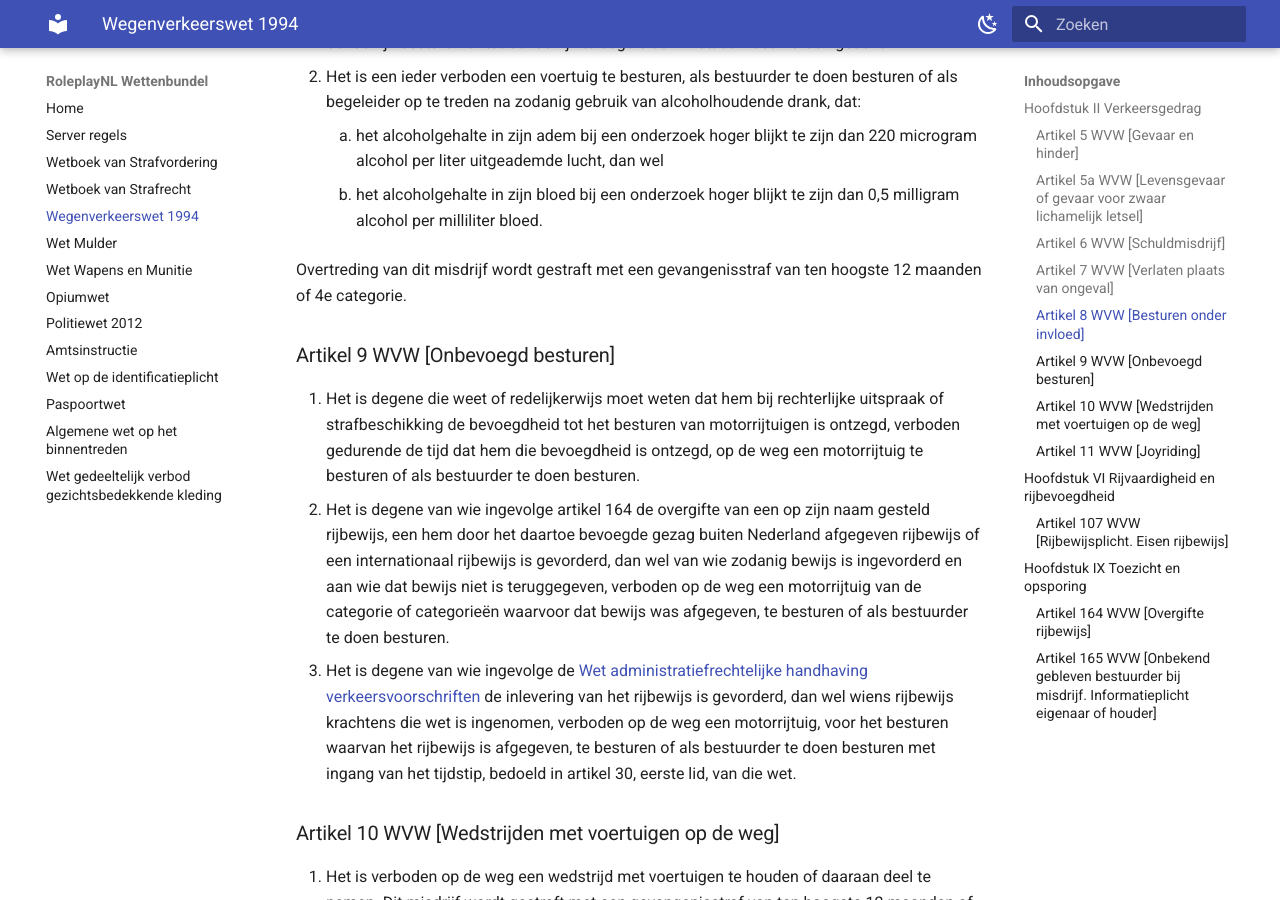
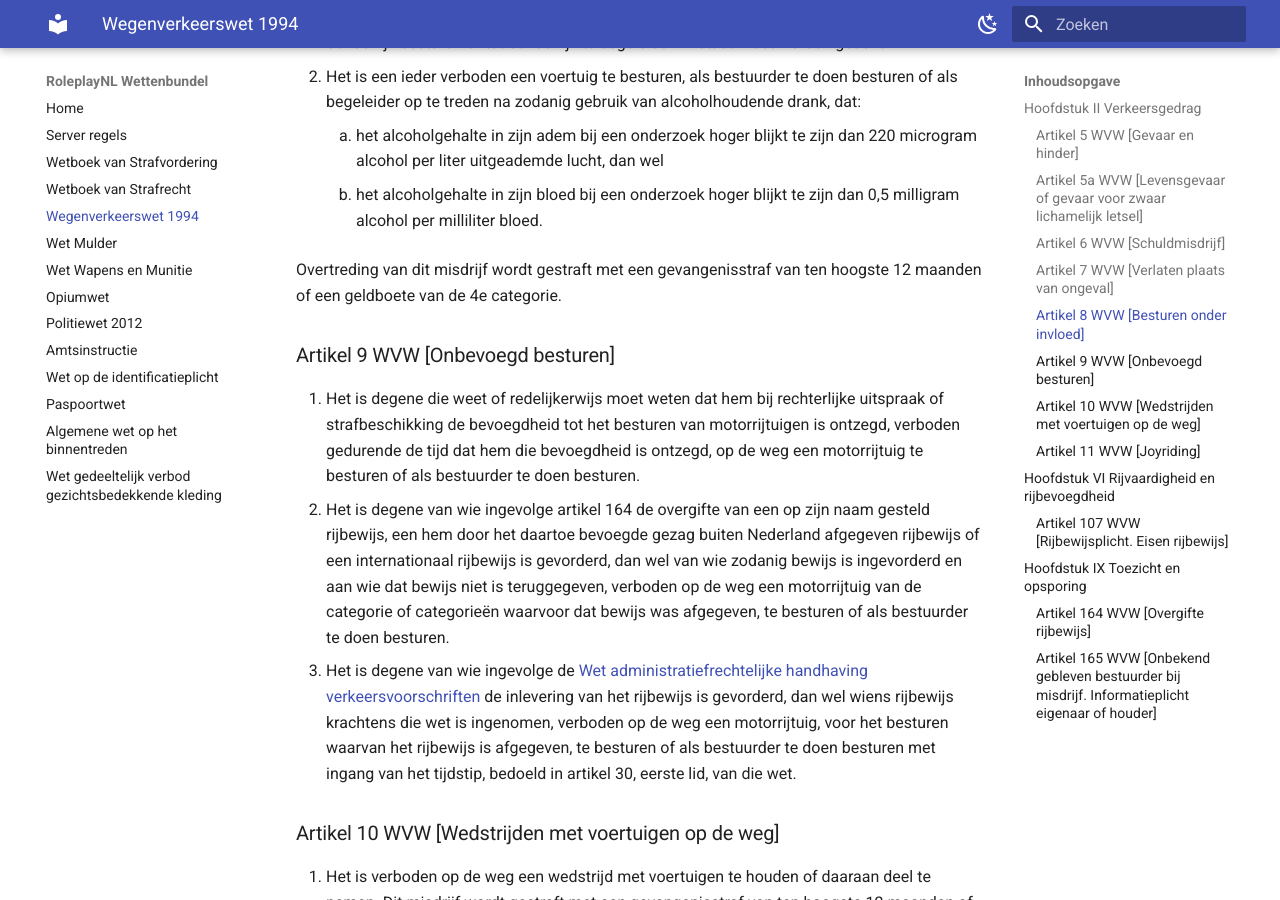
Before and after one commit to EnriqueFernandez20/FutureRP-Wettenbundel, an MkDocs documentation site: the page built from docs/wegenverkeerswet-1994.md, in a window 1280 px wide and 900 px high, scrolled down 2283 px. Built offline with MkDocs 1.6.1 and Material for MkDocs 9.7.7, drawn with Linux system fonts in a browser that asks for light colours.

Commit message:
Update wegenverkeerswet-1994.md

```diff
--- a/docs/wegenverkeerswet-1994.md
+++ b/docs/wegenverkeerswet-1994.md
@@ -46,7 +46,7 @@ Het overtreden van dit misdrijf wordt gestraft met een gevangenisstraf van ten h
     1. het alcoholgehalte in zijn adem bij een onderzoek hoger blijkt te zijn dan 220 microgram alcohol per liter uitgeademde lucht, dan wel
     2. het alcoholgehalte in zijn bloed bij een onderzoek hoger blijkt te zijn dan 0,5 milligram alcohol per milliliter bloed.
 
-Overtreding van dit misdrijf wordt gestraft met een gevangenisstraf van ten hoogste 12 maanden of 4e categorie.
+Overtreding van dit misdrijf wordt gestraft met een gevangenisstraf van ten hoogste 12 maanden of een geldboete van de 4e categorie.
 
 ### Artikel 9 WVW [Onbevoegd besturen]
 1. Het is degene die weet of redelijkerwijs moet weten dat hem bij rechterlijke uitspraak of strafbeschikking de bevoegdheid tot het besturen van motorrijtuigen is ontzegd, verboden gedurende de tijd dat hem die bevoegdheid is ontzegd, op de weg een motorrijtuig te besturen of als bestuurder te doen besturen.
```
